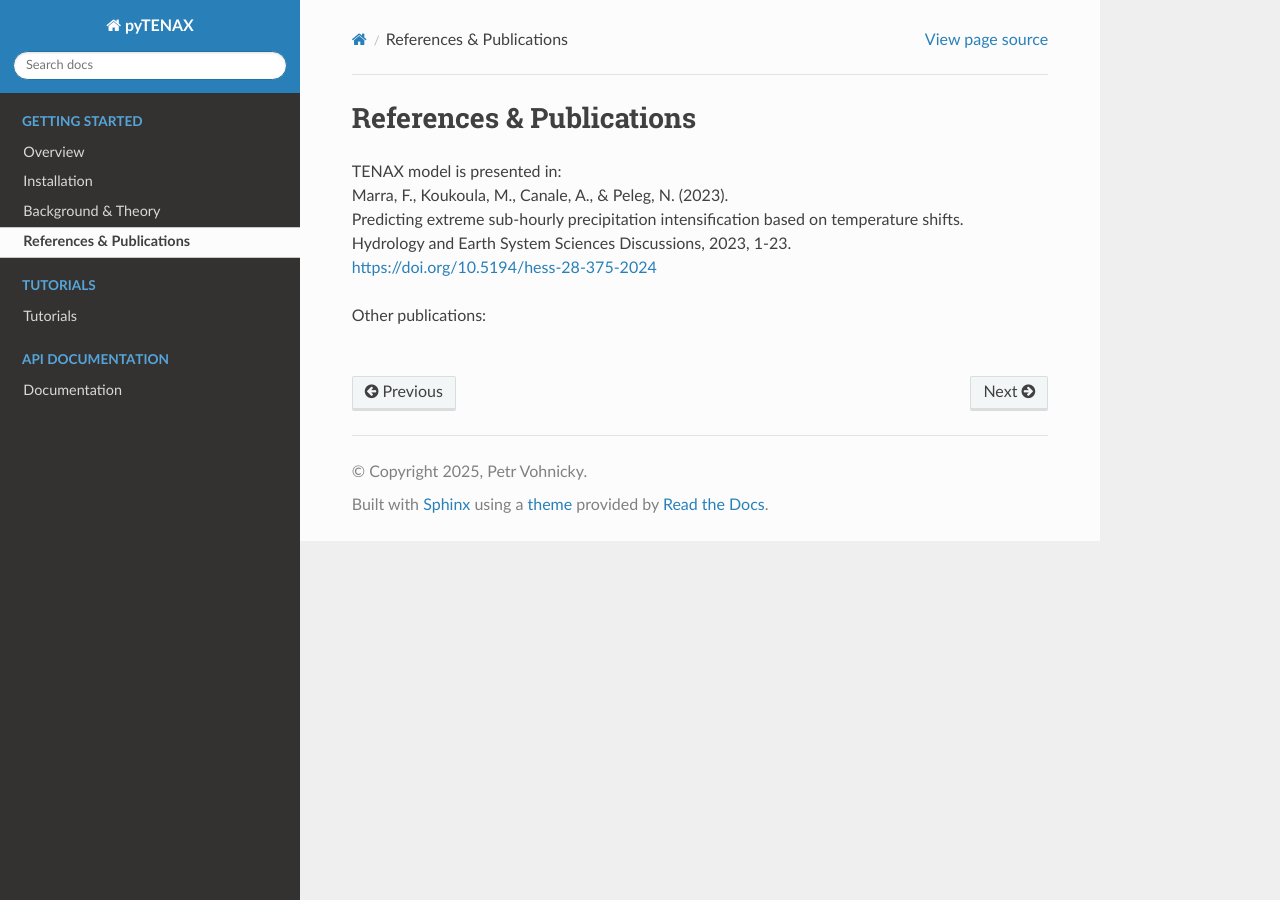
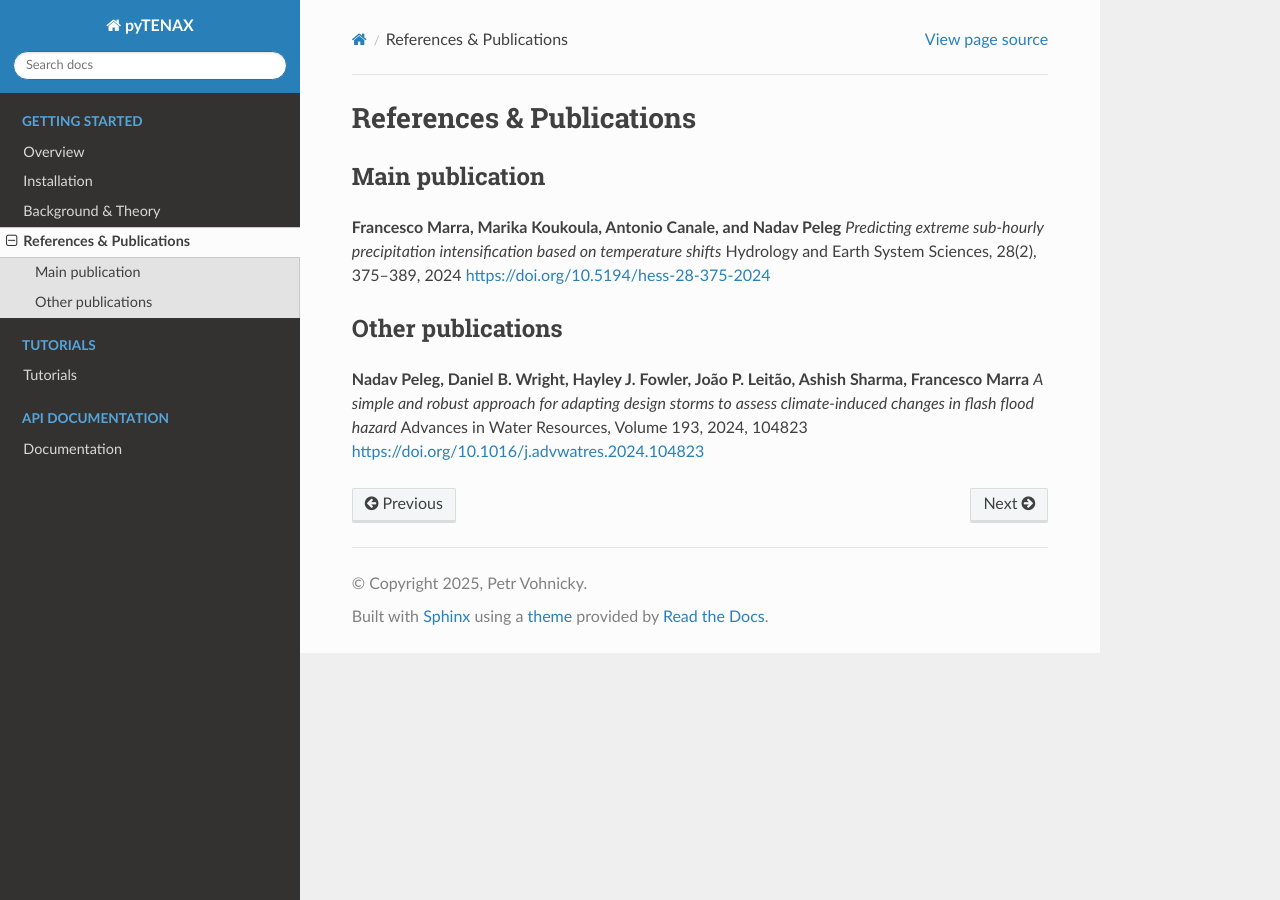
Before and after one commit to PetrVey/pyTENAX, a Sphinx documentation site: the page built from docs/source/getting_started/references.rst, in a window 1280 px wide. Built offline with Sphinx 7.4.7 and the Read the Docs theme 3.1.0, drawn with Linux system fonts in a browser that asks for light colours.

Commit message:
adjustment of tutorial main page

```diff
--- a/docs/source/getting_started/references.rst
+++ b/docs/source/getting_started/references.rst
@@ -1,11 +1,16 @@
 References & Publications
-===========================
+=========================
 
-| TENAX model is presented in:
-| Marra, F., Koukoula, M., Canale, A., & Peleg, N. (2023).
-| Predicting extreme sub-hourly precipitation intensification based on temperature shifts.
-| Hydrology and Earth System Sciences Discussions, 2023, 1-23.
-| https://doi.org/10.5194/hess-28-375-2024
+Main publication
+----------------
+**Francesco Marra, Marika Koukoula, Antonio Canale, and Nadav Peleg**
+*Predicting extreme sub-hourly precipitation intensification based on temperature shifts*
+Hydrology and Earth System Sciences, 28(2), 375–389, 2024
+`https://doi.org/10.5194/hess-28-375-2024 <https://doi.org/10.5194/hess-28-375-2024>`_
 
-| Other publications:
-|
+Other publications
+------------------
+**Nadav Peleg, Daniel B. Wright, Hayley J. Fowler, João P. Leitão, Ashish Sharma, Francesco Marra**
+*A simple and robust approach for adapting design storms to assess climate-induced changes in flash flood hazard*
+Advances in Water Resources, Volume 193, 2024, 104823
+`https://doi.org/10.1016/j.advwatres.2024.104823 <https://doi.org/10.1016/j.advwatres.2024.104823>`_
--- a/docs/source/index.rst
+++ b/docs/source/index.rst
@@ -17,7 +17,7 @@ Welcome to pyTENAX's documentation!
 
 .. toctree::
    :caption: Tutorials
-   :maxdepth: 2
+   :maxdepth: 1
 
    tutorials/tutorials
 
--- a/docs/source/tutorials/tutorials.rst
+++ b/docs/source/tutorials/tutorials.rst
@@ -31,7 +31,7 @@ Note that we also have example file that follows MATLAB example file and creates
 
 
 .. toctree::
-   :hidden:
+   :maxdepth: 1
 
    Tutorial_01.ipynb
    Tutorial_02.ipynb
```
Also changed, not shown: docs/source/getting_started/overview.rst (+19 -2 lines), docs/source/tutorials/Tutorial_02.ipynb, docs/source/tutorials/Tutorial_03.ipynb.
